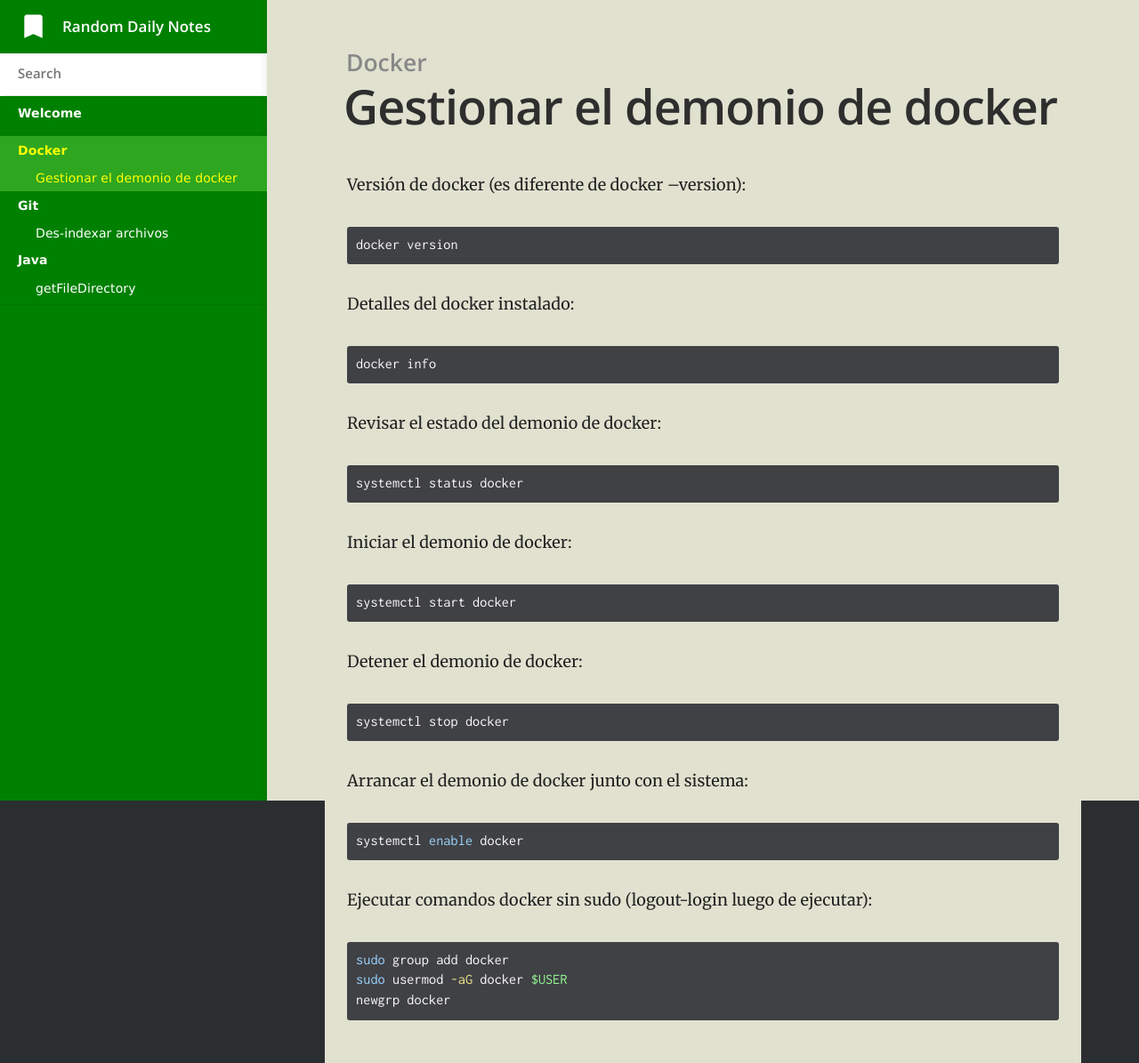
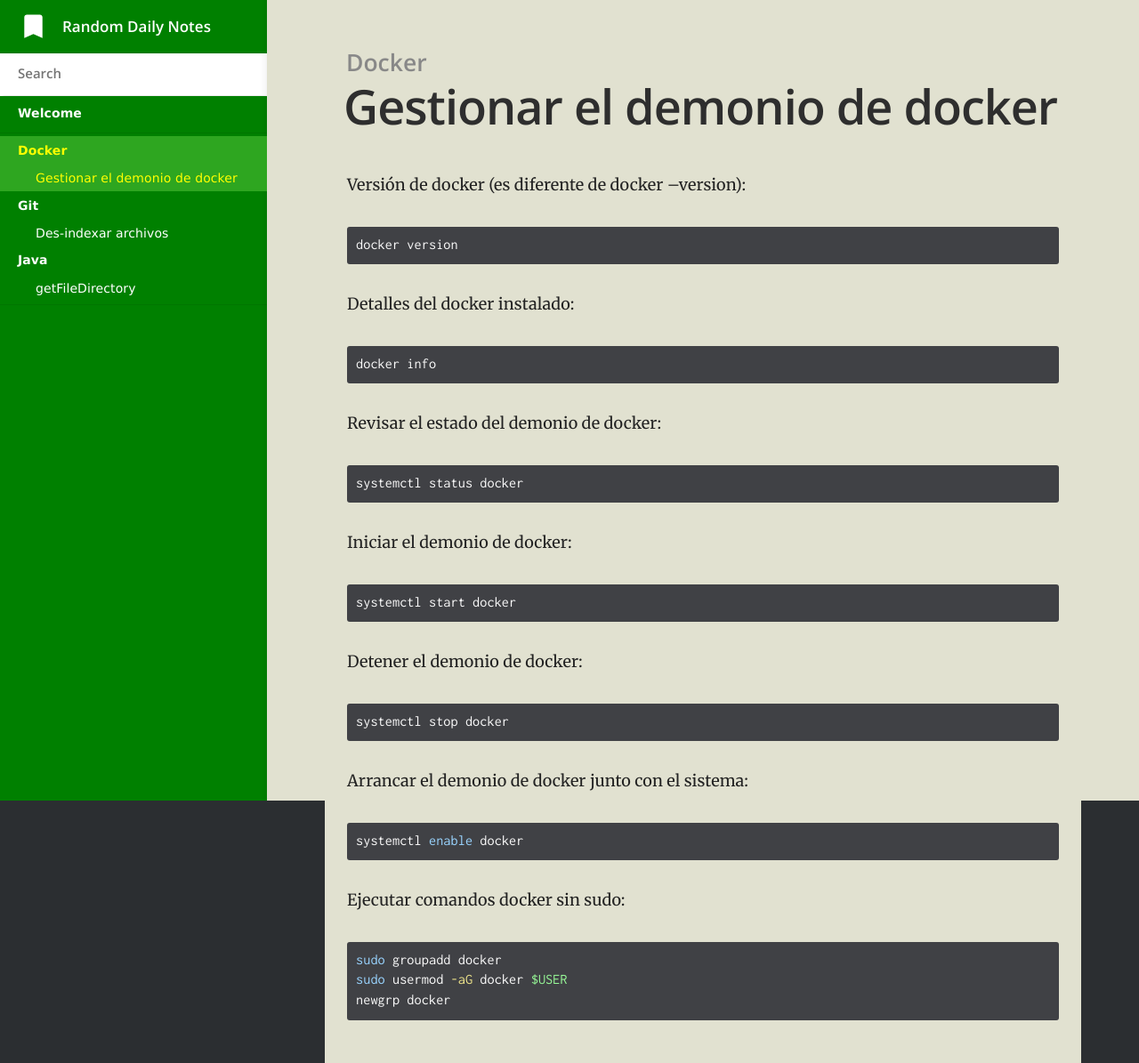
Before and after one commit to slaarks/slaarks.github.io, a Jekyll site: the page built from _docs/Docker/gestionar-docker.md, in a window 1280 px wide. Shown: the whole page at 89% size. Built offline with Jekyll 4.4.1, drawn with Linux system fonts in a browser that asks for light colours.

Commit message:
Update gestionar-docker.md

````diff
--- a/_docs/Docker/gestionar-docker.md
+++ b/_docs/Docker/gestionar-docker.md
@@ -34,9 +34,9 @@ Arrancar el demonio de docker junto con el sistema:
 systemctl enable docker
 ```
 
-Ejecutar comandos docker sin sudo (logout-login luego de ejecutar):
+Ejecutar comandos docker sin sudo:
 ```bash
-sudo group add docker
+sudo groupadd docker
 sudo usermod -aG docker $USER
 newgrp docker
 ```
````
